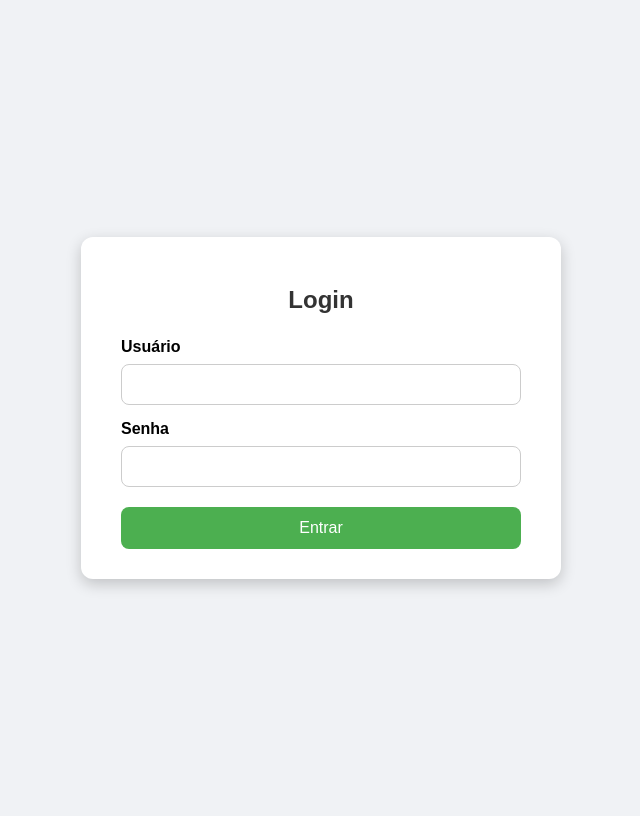
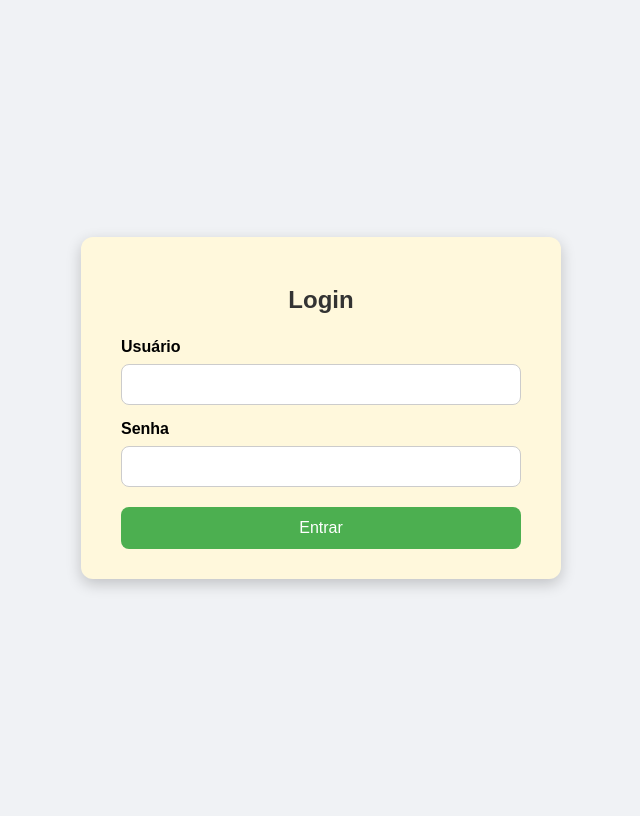
Before and after one commit to juanvitor04/grupo-1, a Flask app: page / in a window 1280 px wide. Shown: the whole page, without its empty margins (319-959 px from the left). Run offline with Flask 3, Linux system fonts and the light colour scheme.

Commit message:
Troca de cor do login

```diff
--- a/static/style.css
+++ b/static/style.css
@@ -8,7 +8,7 @@ body {
 }
 
 .login-container {
-  background-color: white;
+  background-color: #fff8dc;
   padding: 30px 40px;
   border-radius: 12px;
   box-shadow: 0 5px 15px rgba(0,0,0,0.2);
```
